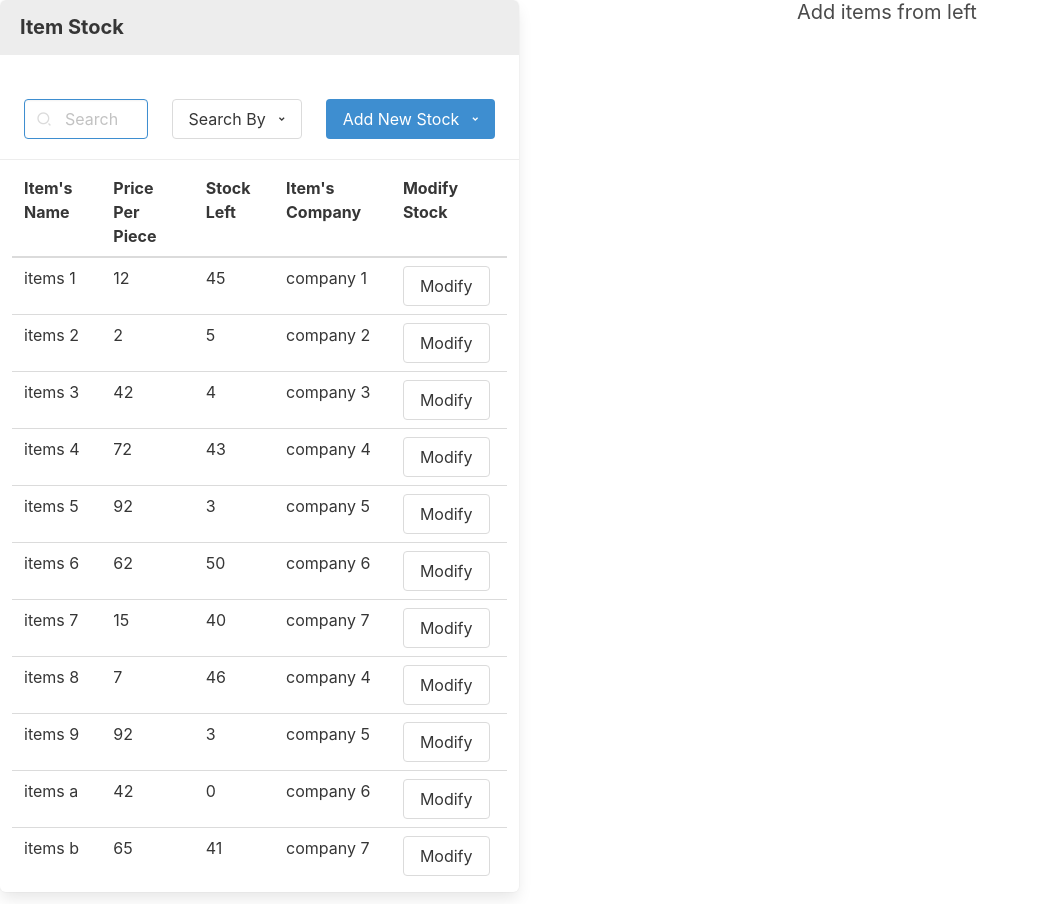
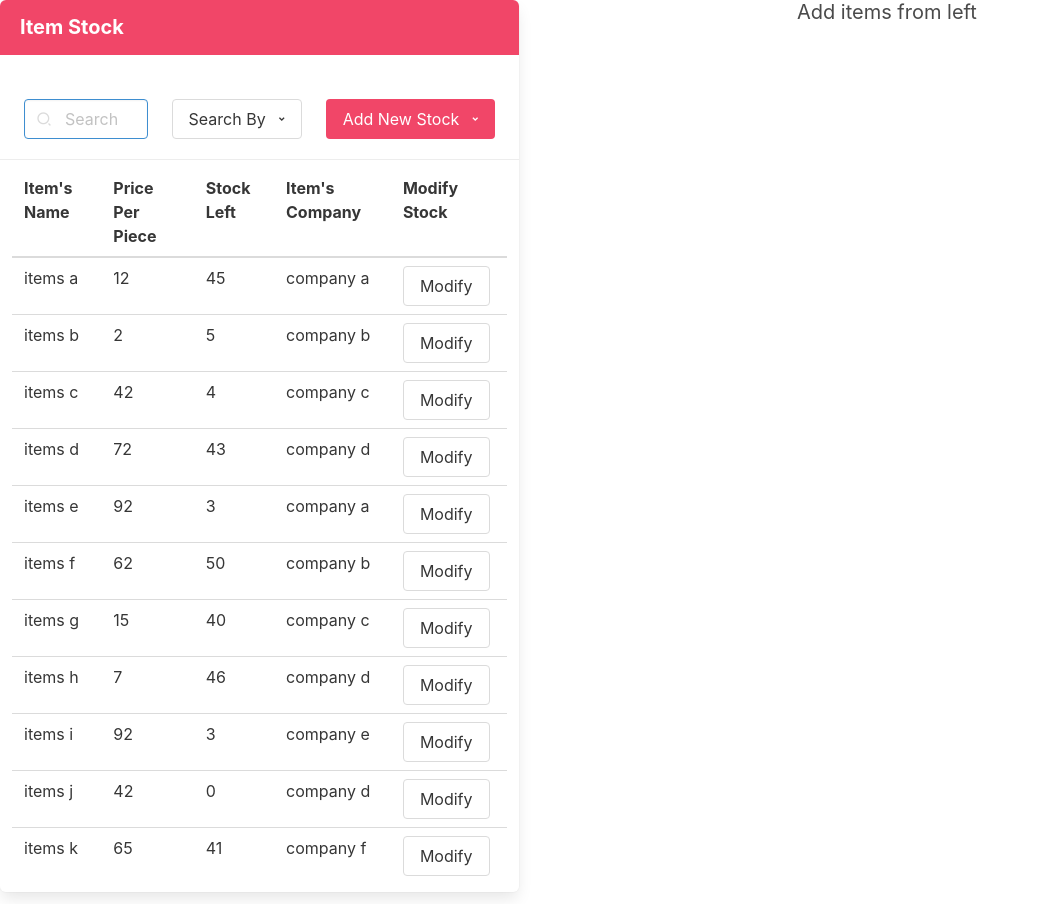
Before and after one commit to RishabhSharma333/RetailShop, an Angular app: page / in a window 1280 px wide. Shown: the whole page, without its empty margins (0-1040 px from the left). Built offline with nearby package versions, Linux system fonts and the light colour scheme.

Commit message:
search filter is working app completed

```diff
--- a/src/app/filter.pipe.ts
+++ b/src/app/filter.pipe.ts
@@ -1,20 +1,39 @@
+
 import { Pipe, PipeTransform } from '@angular/core';
 
 @Pipe({
-  name: 'filter'
+  name: 'filter',pure:false
 })
 export class FilterPipe implements PipeTransform {
 
-  transform(value: any, input: string, mode: number): any {
+  transform(map: Map<string, any>, input: string, mode: number): any {
     if (input) {
-      if (mode == 1)
-        return value.filter(val => val.name.toLowerCase().indexOf(input.toLowerCase()) >= 0);
-      else
-      return value.filter(val=>val.company.toLowerCase().indexOf(input.toLowerCase())>=0);
+      if (mode == 1) {
+        var ret: any[] = [];
+        for (let key of map.keys()) {
+          if (key.toLowerCase().indexOf(input.toLowerCase()) >= 0)
+            ret.push({ key: key, value: map.get(key) });
+        }
+        return ret;
+      }
+      else{
+        var ret: any[] = [];
+        for (let key of map.keys()) {
+          var comp=map.get(key).company;
+          if (comp.toLowerCase().indexOf(input.toLowerCase()) >= 0)
+            ret.push({ key: key, value: map.get(key) });
+        }
+        return ret;
+      }
     }
+
     else {
-      return value;
+      var ret: any[] = [];
+      for (let key of map.keys()) {
+        ret.push({ key: key, value: map.get(key)});}
+      return ret;
     }
   }
+  // value.filter(val=>val.company.toLowerCase().indexOf(input.toLowerCase())>=0);
 
 }
--- a/src/app/shop/shop.component.html
+++ b/src/app/shop/shop.component.html
@@ -2,7 +2,7 @@
 <div class="row">
     <div class="columns">
         <div class="column is-5">
-            <article class="panel">
+            <article class="panel is-danger">
                 <p class="panel-heading">
                     Item Stock
                 </p>
@@ -43,10 +43,11 @@
                                     </div>
                                 </div>
                             </div>
+
                             <div class="column">
                                 <div class="dropdown is-hoverable is-warning">
                                     <div class="dropdown-trigger">
-                                        <button class="button is-info" aria-haspopup="true">
+                                        <button class="button is-danger" aria-haspopup="true">
                                             <span>Add New Stock</span>
                                             <span class="icon is-small">
                                                 <i class="ri-arrow-drop-down-line" aria-hidden="true"></i>
@@ -79,9 +80,9 @@
                             </tr>
                         </thead>
                         <tbody>
-                            <tr *ngFor="let Item of items | keyvalue " style="cursor: copy; "
+                            <tr *ngFor="let Item of items | filter:searchField:1" style="cursor: copy;"
                                 (click)="addItemToReceipt(Item.key)" >
-                                <td>{{Item.key}}</td>
+                                <td>{{Item.key}} </td>
                                 <td>{{Item.value.pricePerPiece}}</td>
                                 <td>{{Item.value.stockLeft}}</td>
                                 <td>{{Item.value.company}}</td>
@@ -103,7 +104,7 @@
                             </tr>
                         </thead>
                         <tbody>
-                            <tr *ngFor="let Item of items | keyvalue " style="cursor: copy; "
+                            <tr *ngFor="let Item of items |filter : searchField :2" style="cursor: copy;"
                                 (click)="addItemToReceipt(Item.key)" >
                                 <td>{{Item.key}}</td>
                                 <td>{{Item.value.pricePerPiece}}</td>
--- a/src/app/shop/shop.component.ts
+++ b/src/app/shop/shop.component.ts
@@ -36,21 +36,23 @@ export class ShopComponent implements OnInit {
     this.isModalActive=false;
     this.modalItem=false;
     this.items=new Map<string,any>();
-    this.items.set('items 1',{company:'company 1',pricePerPiece:12,stockLeft:45});
-    this.items.set('items 2',{company:'company 2',pricePerPiece:2,stockLeft:5});
-    this.items.set('items 3',{company:'company 3',pricePerPiece:42,stockLeft:4});
-    this.items.set('items 4',{company:'company 4',pricePerPiece:72,stockLeft:43});
-    this.items.set('items 5',{company:'company 5',pricePerPiece:92,stockLeft:3});
-    this.items.set('items 6',{company:'company 6',pricePerPiece:62,stockLeft:50});
-    this.items.set('items 7',{company:'company 7',pricePerPiece:15,stockLeft:40});
-    this.items.set('items 8',{company:'company 4',pricePerPiece:7,stockLeft:46});
-    this.items.set('items 9',{company:'company 5',pricePerPiece:92,stockLeft:3});
-    this.items.set('items a',{company:'company 6',pricePerPiece:42,stockLeft:0});
-    this.items.set('items b',{company:'company 7',pricePerPiece:65,stockLeft:41});
+    this.items.set('items a',{company:'company a',pricePerPiece:12,stockLeft:45});
+    this.items.set('items b',{company:'company b',pricePerPiece:2,stockLeft:5});
+    this.items.set('items c',{company:'company c',pricePerPiece:42,stockLeft:4});
+    this.items.set('items d',{company:'company d',pricePerPiece:72,stockLeft:43});
+    this.items.set('items e',{company:'company a',pricePerPiece:92,stockLeft:3});
+    this.items.set('items f',{company:'company b',pricePerPiece:62,stockLeft:50});
+    this.items.set('items g',{company:'company c',pricePerPiece:15,stockLeft:40});
+    this.items.set('items h',{company:'company d',pricePerPiece:7,stockLeft:46});
+    this.items.set('items i',{company:'company e',pricePerPiece:92,stockLeft:3});
+    this.items.set('items j',{company:'company d',pricePerPiece:42,stockLeft:0});
+    this.items.set('items k',{company:'company f',pricePerPiece:65,stockLeft:41});
   }
+
   toggleModal(){
     this.isModalActive = !this.isModalActive;
   }
+
   searchBy(num:number){
     if(num==1){
       this.searchItemByCompany=false;
@@ -74,6 +76,7 @@ export class ShopComponent implements OnInit {
     this.toggleModal();
     var itemValue=this.items.get(itemKey);
     this.receiptComponent.removeItem(itemKey);
+    this.receiptComponent.totalBill=0;
     this.itemForm.get('name').setValue(itemKey);
     this.itemForm.get('pricePerPiece').setValue(itemValue.pricePerPiece);
     this.itemForm.get('company').setValue(itemValue.company);
@@ -81,19 +84,24 @@ export class ShopComponent implements OnInit {
     this.editFormString=itemKey;
     // console.log(itemValue);
   }
+
   get name(){
     return this.itemForm.get('name');
   }
+
   get company(){
     return this.itemForm.get('company');
 
   }
+
   get pricePerPiece(){
     return this.itemForm.get('pricePerPiece');
   }
+
   get stockLeft(){
     return this.itemForm.get('stockLeft');
   }
+
   addItemToReceipt(Item: string) {
     if (this.receiptComponent.totalBill == 0&&(!this.isModalActive)) {
       // console.log(Item);
@@ -105,9 +113,11 @@ export class ShopComponent implements OnInit {
     }
 
   }
+
   onEditItemForm(editItemStockForm:NgForm){
     console.log(editItemStockForm);
   }
+
   onSubmitItemForm(){
     if(this.editFormString==''){
       this.items.set(this.itemForm.value.name,{company:this.itemForm.value.company,pricePerPiece:this.itemForm.value.pricePerPiece,stockLeft:this.itemForm.value.stockLeft});
@@ -115,9 +125,11 @@ export class ShopComponent implements OnInit {
     else{
       this.items.delete(this.editFormString);
       this.items.set(this.editFormString,{company:this.itemForm.value.company,pricePerPiece:this.itemForm.value.pricePerPiece,stockLeft:this.itemForm.value.stockLeft})
-
     }
     this.toggleModal();
+
   }
 
+  unsorted(){}
+
 }
```
